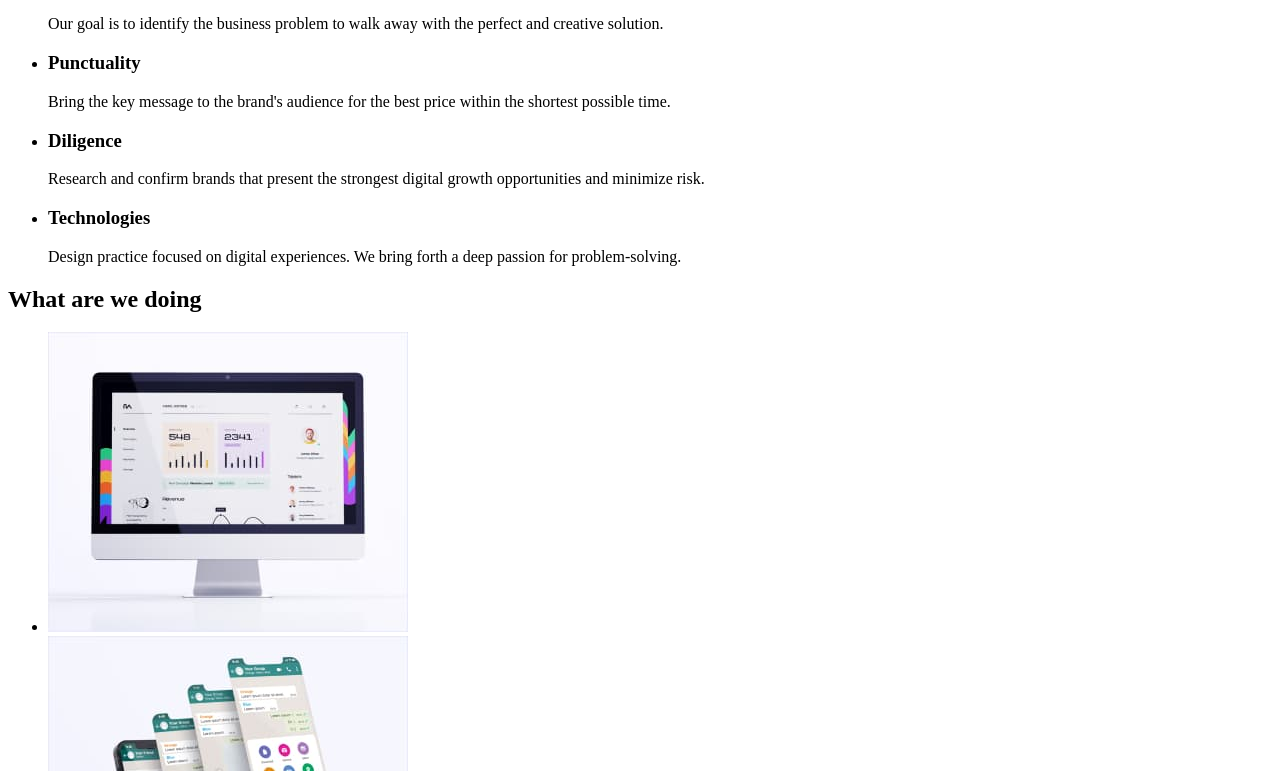
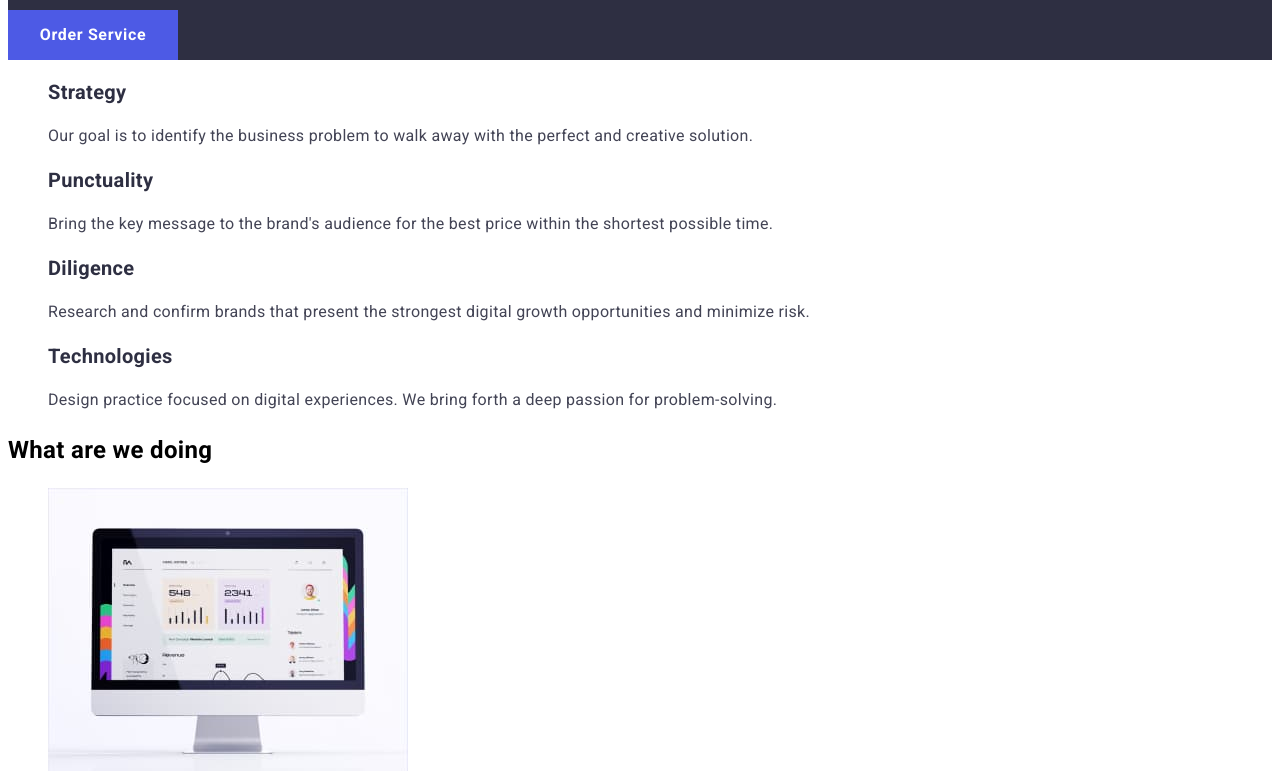
Before and after one commit to Mikaeri/goit-markup-hw-02, a plain HTML site: page index.html in a window 1280 px wide. Shown: the part 328-1099 px from the top of the page. Drawn offline with Linux system fonts and the light colour scheme.

Commit message:
work with css

```diff
--- a/css/styles.css
+++ b/css/styles.css
@@ -1,3 +1,159 @@
+/* __________VAR____________ */
 :root{
-	--
+	--primary-brand-color:#4D5AE5;
+	--dark-color:#2E2F42;
+	--text-color:#434455;
+	--sub-text-color:#8E8F99;
+	--accent-color:#E7E9FC;
+	--light-color:#F4F4FD;
+	--doc-color:#FFFFFF;
+	--active-hero-button:#404BBF;
+
+	}
+
+/* ___________BODY STYLES____ */
+body{
+	font-family: 'Roboto',sans-serif;
+	font-size: 16px;
+	line-height: 1.5;
+	letter-spacing: 0.02em;
+	background-color: var(--doc-color);
 }
+
+.list {
+	list-style: none;
+}
+
+.link {
+	text-decoration: none;
+}
+
+.buttons {
+	font-family: 'Roboto',sans-serif;
+	border: 0;
+}
+
+/* ___________HEADER__________ */
+.header {}
+
+.navigation {
+		color: var(--dark-color);
+}
+
+.logo {
+	font-family: 'Raleway',sans-serif;
+	font-weight: 800;
+	font-size: 18px;
+	line-height: 1.33;
+	letter-spacing: 0.03em;
+	color: var(--primary-brand-color);
+}
+.header-logo:hover,
+.header-logo:focus,
+.navigation-link:hover,
+.navigation-link:focus,
+.contact-link:hover,
+.contact-link:focus
+{
+	color: var(--primary-brand-color);
+}
+
+.header-logo {
+	color: var(--dark-color);
+}
+
+.navigation-list {
+	font-weight: 600;
+}
+
+.navigation-item {}
+
+.navigation-link {
+	color: inherit;
+}
+
+.contact-list {
+  font-weight: 400;
+}
+
+.contact-item {}
+
+.contact-link {
+	color: var(--text-color);
+}
+
+/* ___________MAIN____________ */
+/* ___________HERO____________ */
+.hero {
+	font-weight: 600;
+	background-color: var(--dark-color);
+}
+
+.hero-head {
+
+	font-size: 56px;
+	line-height: 1.07;
+	text-align: center;
+	color:var(--doc-color);
+}
+
+.hero-button {
+	font-weight: 600;
+	font-size: 16px;
+	line-height: 1.19;
+	letter-spacing: 0.04em;
+	align-items: center;
+	background: var(--primary-brand-color);
+	color:var(--doc-color);
+	width: 170px;
+	height: 50px;
+}
+
+.hero-button:hover,
+.hero-button:focus{
+	cursor:pointer;
+}
+
+
+/* ___________SOFT SKILLS_____ */
+
+.soft-skills {}
+
+.visually-hidden {
+	position: absolute;
+	width: 1px;
+	height: 1px;
+	margin: -1px;
+	border: 0;
+	padding: 0;
+	white-space: nowrap;
+	clip-path: inset(100%);
+	clip: rect(0 0 0 0);
+	overflow: hidden;
+}
+.soft-skill-list {}
+
+.soft-skill-items {}
+
+.soft-skill-heads {
+	font-weight: 600;
+	font-size: 20px;
+	line-height: 1.2;
+	color: var(--dark-color);
+}
+
+.soft-skill-text {
+	color: var(--text-color);
+}
+
+/* ___________WHAT WE DOING___ */
+.doing {}
+
+.what-are-we-doing {}
+
+.doing-list {}
+
+.doing-item {}
+
+/* ___________TEAM____________ */
+/* ___________FOOTER__________ */
--- a/index.html
+++ b/index.html
@@ -5,32 +5,35 @@
     <meta http-equiv="X-UA-Compatible" content="IE=edge" />
     <meta name="viewport" content="width=device-width, initial-scale=1.0" />
     <title>WebStudio</title>
-    <link rel="stylesheet" href="./css/styles.css" />
-
     <link rel="preconnect" href="https://fonts.googleapis.com" />
     <link rel="preconnect" href="https://fonts.gstatic.com" crossorigin />
     <link
       href="https://fonts.googleapis.com/css2?family=Raleway:wght@700&family=Roboto:wght@400;500;700;900&display=swap"
       rel="stylesheet"
     />
+    <link rel="stylesheet" href="./css/styles.css" />
   </head>
   <body>
     <!-- Header -->
     <header class="header">
       <nav class="navigation">
-        <a href="index.html" class="logo"><span class="logo-part">WEB</span>STUDIO</a>
-        <ul class="">
-          <li><a href="index.html">Studio</a></li>
-          <li><a href="portfolio.html">Portfolio</a></li>
-          <li><a href="/">Contacts</a></li>
+        <a href="index.html" class="logo link">WEB<span class="header-logo">STUDIO</span></a>
+        <ul class="navigation-list list">
+          <li class="navigation-item">
+            <a class="navigation-link link" href="index.html">Studio</a>
+          </li>
+          <li class="navigation-item">
+            <a class="navigation-link link" href="portfolio.html">Portfolio</a>
+          </li>
+          <li class="navigation-item"><a class="navigation-link link" href="/">Contacts</a></li>
         </ul>
       </nav>
-      <ul class="contacts">
-        <li class="contact-list">
-          <a href="mailto:info@devstudio.com">info@devstudio.com</a>
+      <ul class="contact-list list">
+        <li class="contact-item">
+          <a class="contact-link link" href="mailto:info@devstudio.com">info@devstudio.com</a>
         </li>
-        <li class="contact-list">
-          <a href="tel:+110001111111">+11 (000) 111-11-11</a>
+        <li class="contact-item">
+          <a class="contact-link link" href="tel:+110001111111">+11 (000) 111-11-11</a>
         </li>
       </ul>
     </header>
@@ -40,36 +43,36 @@
       <!-- Hero -->
       <section class="hero">
         <h1 class="hero-head">Effective Solutions for Your Business</h1>
-        <button type="button">Order Service</button>
+        <button class="hero-button buttons" type="button">Order Service</button>
       </section>
       <!-- Soft skills -->
-      <section>
-        <h2>Soft skills</h2>
-        <ul>
-          <li>
-            <h3>Strategy</h3>
-            <p>
+      <section class="soft-skills">
+        <h2 class="visually-hidden">Soft skills</h2>
+        <ul class="soft-skill-list">
+          <li class="soft-skill-items list">
+            <h3 class="soft-skill-heads">Strategy</h3>
+            <p class="soft-skill-text">
               Our goal is to identify the business problem to walk away with the perfect and
               creative solution.
             </p>
           </li>
-          <li>
-            <h3>Punctuality</h3>
-            <p>
+          <li class="soft-skill-items list">
+            <h3 class="soft-skill-heads">Punctuality</h3>
+            <p class="soft-skill-text">
               Bring the key message to the brand's audience for the best price within the shortest
               possible time.
             </p>
           </li>
-          <li>
-            <h3>Diligence</h3>
-            <p>
+          <li class="soft-skill-items list">
+            <h3 class="soft-skill-heads">Diligence</h3>
+            <p class="soft-skill-text">
               Research and confirm brands that present the strongest digital growth opportunities
               and minimize risk.
             </p>
           </li>
-          <li>
-            <h3>Technologies</h3>
-            <p>
+          <li class="soft-skill-items list">
+            <h3 class="soft-skill-heads">Technologies</h3>
+            <p class="soft-skill-text">
               Design practice focused on digital experiences. We bring forth a deep passion for
               problem-solving.
             </p>
@@ -78,12 +81,16 @@
       </section>
 
       <!-- What are we doing -->
-      <section>
-        <h2>What are we doing</h2>
-        <ul>
-          <li><img src="./image/main/pc.jpg" alt="computer" width="360" height="300" /></li>
-          <li><img src="./image/main/phone.jpg" alt="phone" width="360" height="300" /></li>
-          <li>
+      <section class="doing">
+        <h2 class="what-are-we-doing">What are we doing</h2>
+        <ul class="doing-list list">
+          <li class="doing-item">
+            <img src="./image/main/pc.jpg" alt="computer" width="360" height="300" />
+          </li>
+          <li class="doing-item">
+            <img src="./image/main/phone.jpg" alt="phone" width="360" height="300" />
+          </li>
+          <li class="doing-item">
             <img
               src="./image/main/phone_and_laptop.jpg"
               alt="phone_and_laptop"
```
